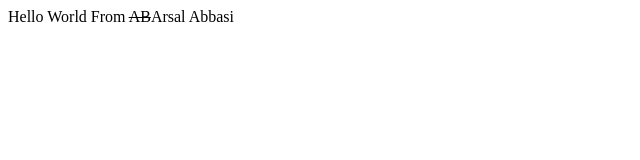
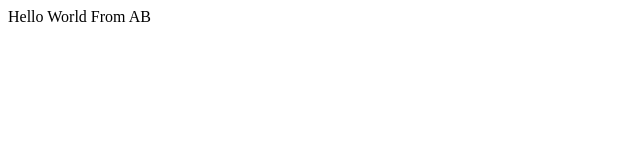
Before and after one commit to AB290817008/BootCamp2020_2, a plain HTML site: page index.html in a window 1280 px wide. Shown: the whole page, without its empty margins (0-640 px from the left). Drawn offline with Linux system fonts and the light colour scheme.

Commit message:
Update index.html

```diff
--- a/index.html
+++ b/index.html
@@ -7,7 +7,7 @@
 </head>
 <body>
     <div>
-        Hello World From <del>AB</del>Arsal Abbasi
+        Hello World From AB
     </div>
 </body>
 </html>
```
